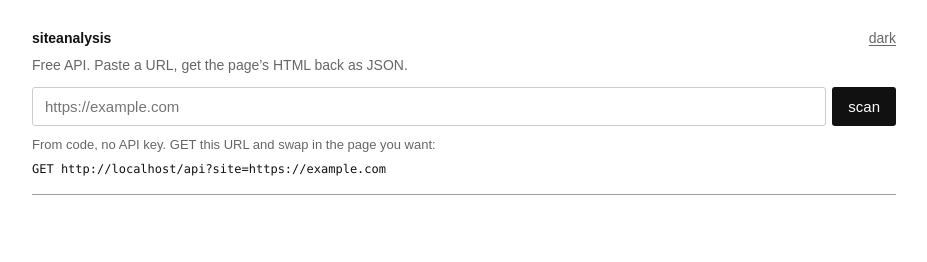
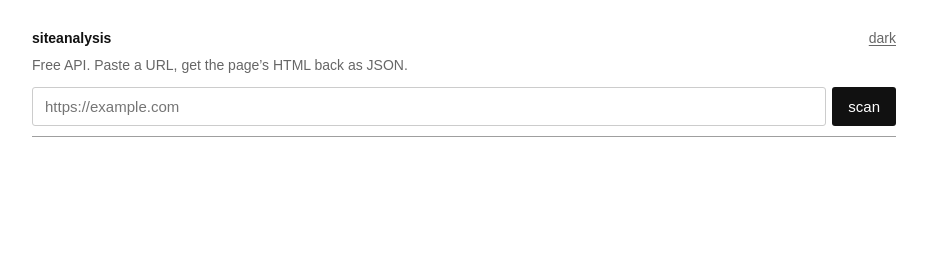
Before and after one commit to awoldt/siteanalysis, a plain HTML site: page index.html in a window 1280 px wide. Shown: the whole page, without its empty margins (176-1103 px from the left). Drawn offline with Linux system fonts and the light colour scheme.

Commit message:
updated ui

```diff
--- a/index.html
+++ b/index.html
@@ -118,22 +118,6 @@
       border-radius: 3px;
     }
     button.scan:disabled { opacity: 0.5; cursor: default; }
-
-    .api {
-      font-size: 13px;
-      color: var(--muted);
-      margin-bottom: 16px;
-    }
-    .api code {
-      font-family: Consolas, "Courier New", monospace;
-      font-size: 12px;
-      color: var(--fg);
-    }
-    .api .ex {
-      display: block;
-      margin-top: 6px;
-      word-break: break-all;
-    }
 
     hr {
       border: 0;
@@ -263,10 +247,6 @@
     <input id="urlInput" type="text" inputmode="url" autocomplete="url" spellcheck="false" placeholder="https://example.com" aria-label="URL to scan">
     <button class="scan" type="submit" id="scanBtn">scan</button>
   </form>
-  <p class="api">
-    From code, no API key. GET this URL and swap in the page you want:
-    <code class="ex" id="ex"></code>
-  </p>
   <p id="status" role="status"></p>
   <hr>
   <div id="result">
@@ -377,7 +357,6 @@
       }
 
       themeLabel();
-      document.getElementById("ex").textContent = "GET " + apiOrigin() + "/api?site=https://example.com";
       renderHistory();
 
       historyList.addEventListener("click", function (e) {
```
